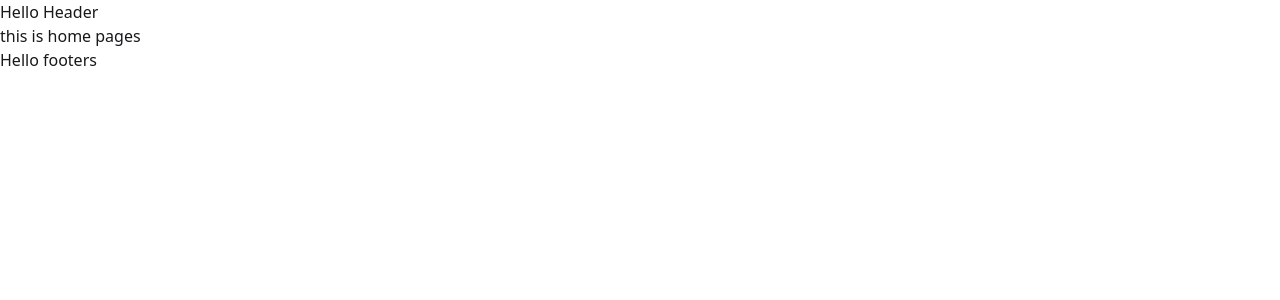
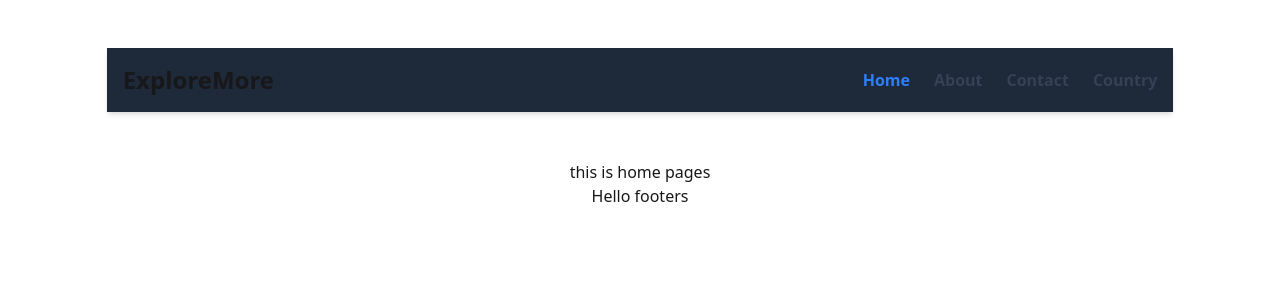
Before and after one commit to Amitkumersarkar/Explore-World, a React (Vite) app: page / in a window 1280 px wide. Shown: the top 300 px of the page. Built offline with nearby package versions, Linux system fonts and the light colour scheme.

Commit message:
added new file

```diff
--- a/src/components/Layout/AppLayout.jsx
+++ b/src/components/Layout/AppLayout.jsx
@@ -6,9 +6,11 @@ const AppLayout = () => {
 
     return (
         <>
-            <Header></Header>
-            <Outlet></Outlet>
-            <Footer></Footer>
+            <div className="w-10/12 mx-auto text-center">
+                <Header></Header>
+                <Outlet></Outlet>
+                <Footer></Footer>
+            </div>
         </>
     );
 };
--- a/src/components/UI/Header.jsx
+++ b/src/components/UI/Header.jsx
@@ -1,9 +1,32 @@
+import { NavLink } from "react-router-dom";
 
 const Header = () => {
+    const navLinkStyles = ({ isActive }) =>
+        isActive ? "text-blue-500 font-semibold" : "text-gray-700 hover:text-sky-500";
 
     return (
-        <div>
-            Hello Header
+        <div className="flex justify-between my-12 items-center p-4 bg-gray-800 shadow-md">
+            <div className="text-2xl font-bold">
+                <NavLink to='/'>
+                    <h1>ExploreMore</h1>
+                </NavLink>
+            </div>
+            <nav>
+                <ul className="hidden font-semibold md:flex gap-6">
+                    <li>
+                        <NavLink to='/' className={navLinkStyles}>Home</NavLink>
+                    </li>
+                    <li>
+                        <NavLink to='/about' className={navLinkStyles}>About</NavLink>
+                    </li>
+                    <li>
+                        <NavLink to='/contact' className={navLinkStyles}>Contact</NavLink>
+                    </li>
+                    <li>
+                        <NavLink to='/country' className={navLinkStyles}>Country</NavLink>
+                    </li>
+                </ul>
+            </nav>
         </div>
     );
 };
```
